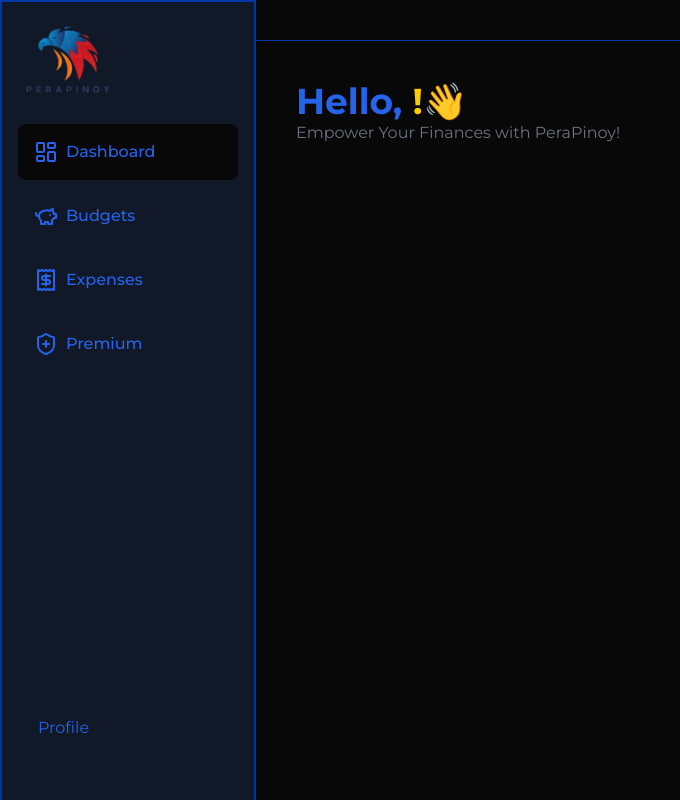
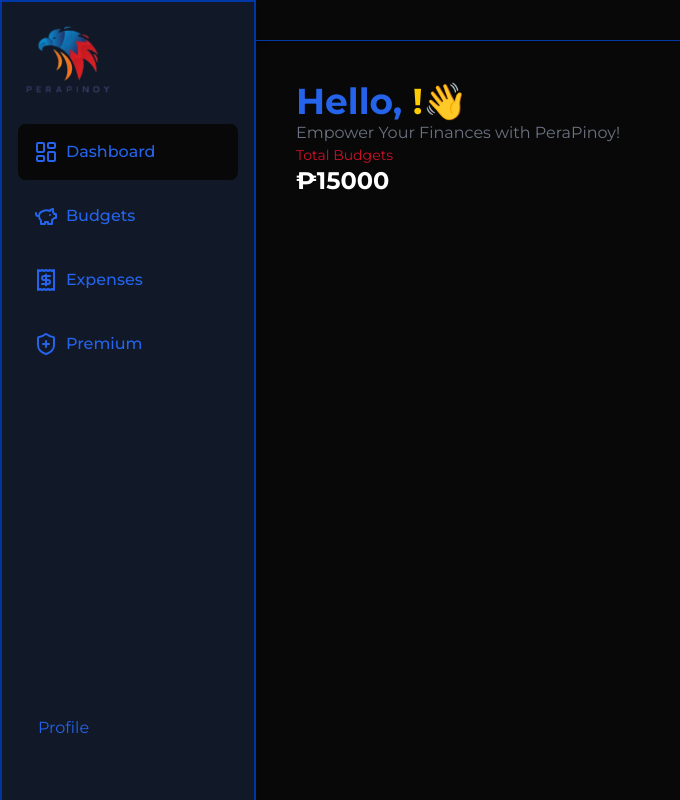
Before and after one commit to donyelqt/PeraPinoy, a Next.js app: page /dashboard in a window 1280 px wide. Shown: the whole page, without its empty margins (0-680 px from the left). Built offline with nearby package versions, Linux system fonts and the light colour scheme; no server answers.

Commit message:
Added new HTML elements to CardInfo component

```diff
--- a/app/(routes)/dashboard/_components/CardInfo.jsx
+++ b/app/(routes)/dashboard/_components/CardInfo.jsx
@@ -1,9 +1,14 @@
 import React from 'react'
 
-function CardInfo({budgetList}) {
+function CardInfo({ budgetList }) {
   return (
     <div>
-
+      <div>
+        <div>
+          <h2 className='text-sm text-secondary'>Total Budgets</h2>
+          <h2 className='font-bold text-2xl text-white'>₱15000</h2>
+        </div>
+      </div>
     </div>
   )
 }
```
